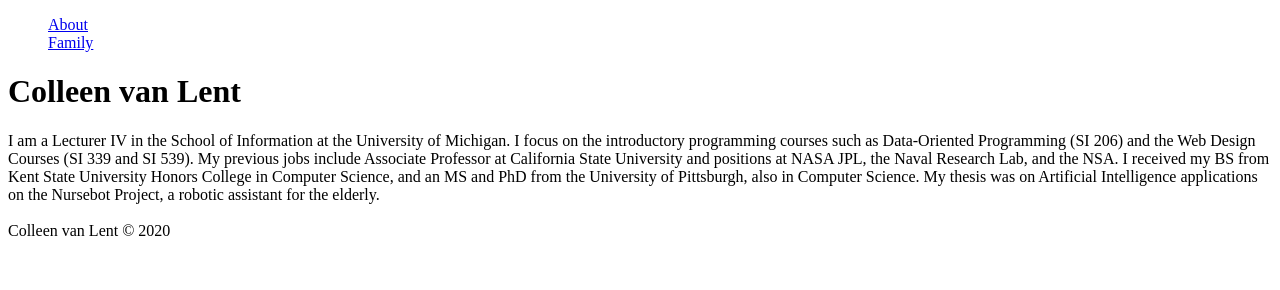
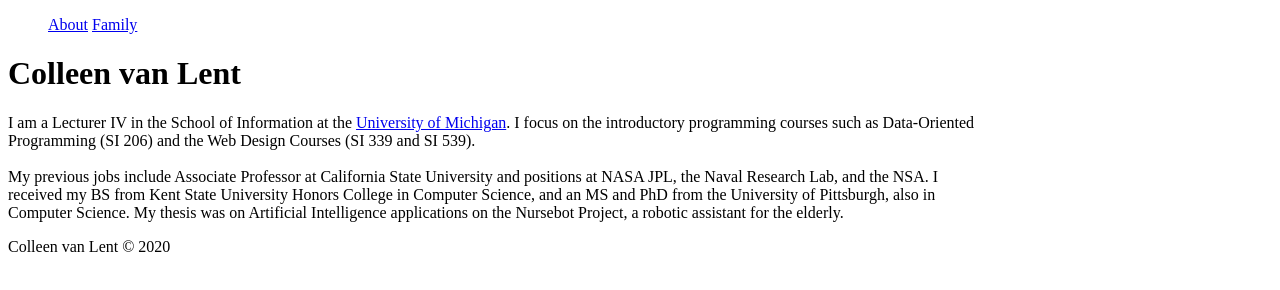
Before and after one commit to 213bos/homework1, a plain HTML site: page index.html in a window 1280 px wide. Drawn offline with Linux system fonts and the light colour scheme.

Commit message:
style changes

```diff
--- a/index.html
+++ b/index.html
@@ -18,12 +18,15 @@
 
 <main>
 <h1>Colleen van Lent</h1>
-I am a Lecturer IV in the School of Information at the University of Michigan. I focus on the introductory programming courses such as Data-Oriented Programming (SI 206) and the Web Design Courses (SI 339 and SI 539).
-My previous jobs include Associate Professor at California State University and positions at NASA JPL, the Naval Research Lab, and the NSA. I received my BS from Kent State University Honors College in Computer Science, and an MS and PhD from the University of Pittsburgh, also in Computer Science. My thesis was on Artificial Intelligence applications on the Nursebot Project, a robotic assistant for the elderly.
+<p>
+I am a Lecturer IV in the School of Information at the <a href="https://umich.edu/">University of Michigan</a>. I focus on the introductory programming courses such as Data-Oriented<br>Programming (SI 206) and the Web Design Courses (SI 339 and SI 539).
+<br>
+<br>
+My previous jobs include Associate Professor at California State University and positions at NASA JPL, the Naval Research Lab, and the NSA. I<br>received my BS from Kent State University Honors College in Computer Science, and an MS and PhD from the University of Pittsburgh, also in<br>Computer Science. My thesis was on Artificial Intelligence applications on the Nursebot Project, a robotic assistant for the elderly.
+</p>
 </main>
 
 <footer>
-	<br>
 Colleen van Lent &copy; 2020
 </footer>
 
--- a/stylesheets/style.css
+++ b/stylesheets/style.css
@@ -1,3 +1,7 @@
 img{
     height: 150px;
 }
+
+ul > li{
+    display:inline-block;
+}
```
Also changed, not shown: family.html (+1 -2 lines).
